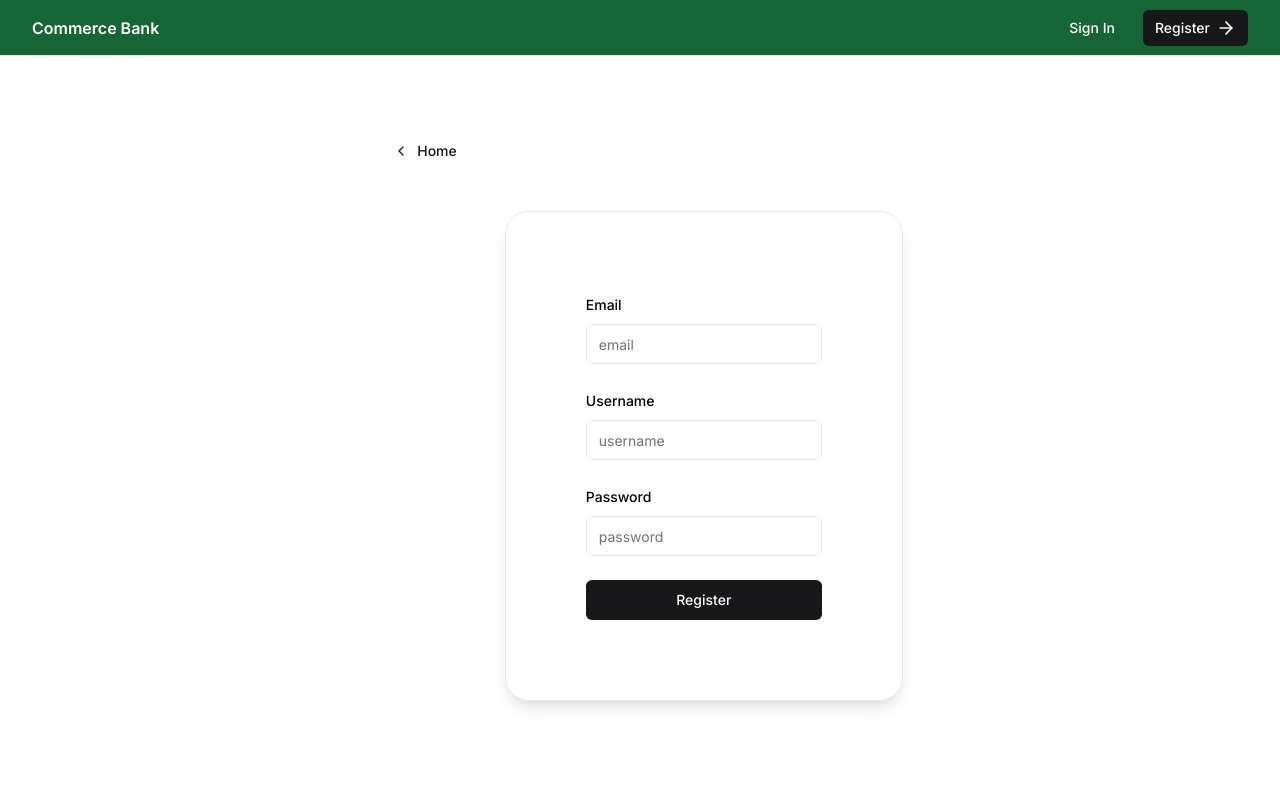
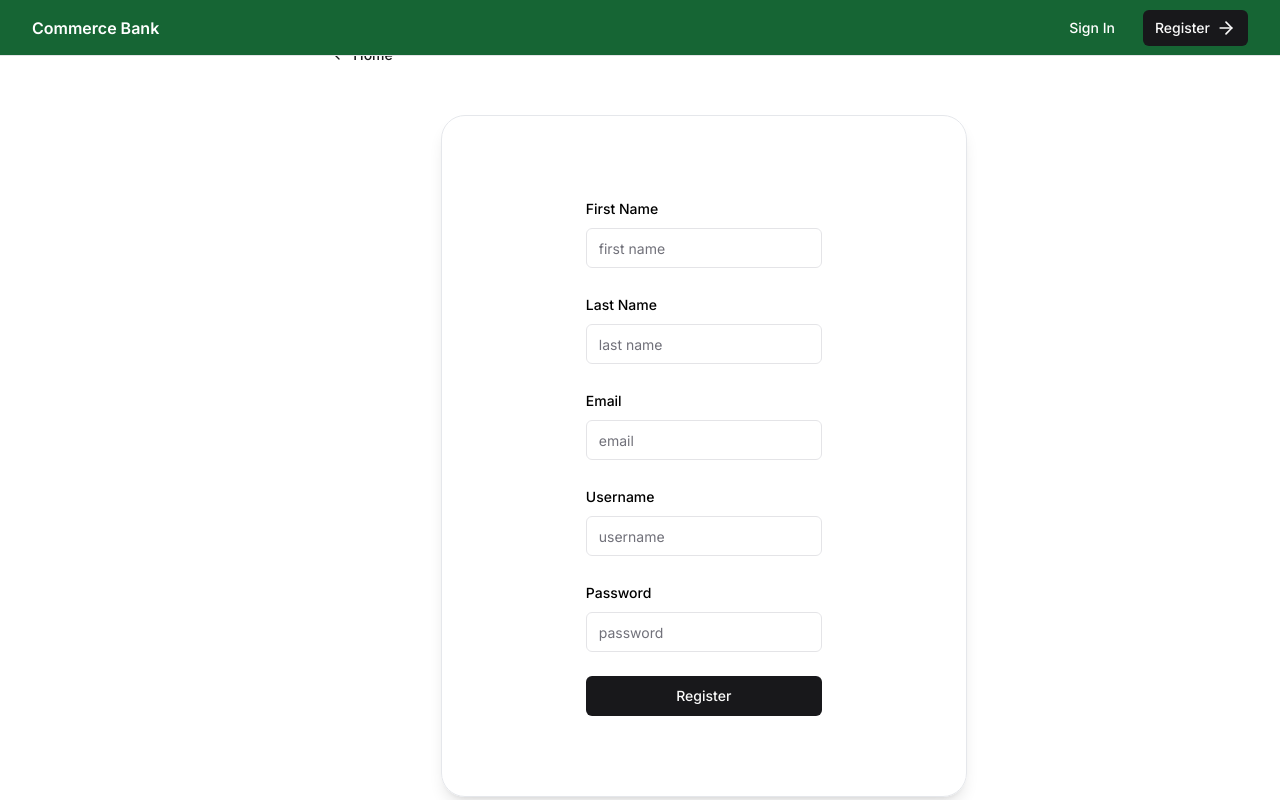
Before and after one commit to donovandcastaneda/CommerceBank-Frontend, a Next.js app: page /register in a window 1280 px wide. Shown: the top 800 px of the page. Built offline with nearby package versions, Linux system fonts and the light colour scheme.

Commit message:
feat: added first and last name to register form

```diff
--- a/src/app/page.tsx
+++ b/src/app/page.tsx
@@ -1,5 +1,6 @@
 "use client";
 import RegisterForm from "@/components/RegisterForm";
+import SignInForm from "@/components/SignInForm";
 import AuthContent from "@/components/auth/auth-content";
 import Image from "next/image";
 
@@ -17,11 +18,10 @@ export default function Home() {
             Money Easy.
           </h1>
         </div>
-        <AuthContent/>
         {/* Card section */}
         <div className="pb-10">
-        <div className=" relative bg-white bg-opacity-30 shadow-lg rounded-3xl p-20 bg-clip-padding border border-gray-200 backdrop-blur-lg backdrop-filter">
-            <RegisterForm />
+        <div className=" relative bg-white bg-opacity-30 shadow-lg rounded-3xl p-20  bg-clip-padding border border-gray-200 backdrop-blur-lg backdrop-filter">
+            <SignInForm />
         </div>
         </div>
       </div>
--- a/src/app/register/page.tsx
+++ b/src/app/register/page.tsx
@@ -26,7 +26,7 @@ const page: FC<pageProps> = ({}) => {
           Home
         </Link>
 
-        <div className=" relative bg-white bg-opacity-30 shadow-lg rounded-3xl p-20 bg-clip-padding border border-gray-200 backdrop-blur-lg backdrop-filter">
+        <div className=" relative bg-white bg-opacity-30 shadow-lg rounded-3xl py-20 px-36 bg-clip-padding border border-gray-200 backdrop-blur-lg backdrop-filter">
           <div className="">
             <RegisterForm />
           </div>
--- a/src/components/RegisterForm.tsx
+++ b/src/components/RegisterForm.tsx
@@ -18,6 +18,10 @@ import { Button } from "@/components/ui/button";
 import { Loader2 } from "lucide-react";
 
 const FormSchema = z.object({
+  firstName:z.string().min(4, 'must be at least 4 characters'),
+
+  lastName: z.string().min(4, 'must be at least 4 characters'),
+
   email: z.string()
   .min(7, "Username must be at least 7 characters.")
   .email("Must be valid email"),
@@ -40,6 +44,8 @@ export default function RegisterForm() {
     z.infer<typeof FormSchema>>({
       resolver: zodResolver(FormSchema),
       defaultValues: {
+        firstName:"",
+        lastName:"",
         email: "",
         username: "",
         password: "",
@@ -54,7 +60,43 @@ export default function RegisterForm() {
   return (
 
     <Form {...form}>
-      <form onSubmit={form.handleSubmit(onSubmit)} className="w-full space-y-6">
+      <form onSubmit={form.handleSubmit(onSubmit)} className=" space-y-6">
+      <FormField
+          control={form.control}
+          name="firstName"
+          render={({ field }) => (
+            <FormItem>
+              <FormLabel>First Name</FormLabel>
+              <FormControl>
+                <Input
+                  placeholder="first name"
+                  {...field}
+                  type="firstName"
+                  onChange={field.onChange}
+                />
+              </FormControl>
+              <FormMessage />
+            </FormItem>
+          )}
+        />
+         <FormField
+          control={form.control}
+          name="lastName"
+          render={({ field }) => (
+            <FormItem>
+              <FormLabel>Last Name</FormLabel>
+              <FormControl>
+                <Input
+                  placeholder="last name"
+                  {...field}
+                  type="lastName"
+                  onChange={field.onChange}
+                />
+              </FormControl>
+              <FormMessage />
+            </FormItem>
+          )}
+        />
         <FormField
           control={form.control}
           name="email"
--- a/src/components/SignInForm.tsx
+++ b/src/components/SignInForm.tsx
@@ -43,7 +43,6 @@ export default function SignInForm() {
     });
 
   function onSubmit(values: z.infer<typeof FormSchema>) {
-    console.log(values);
   }
 
   return (
```
